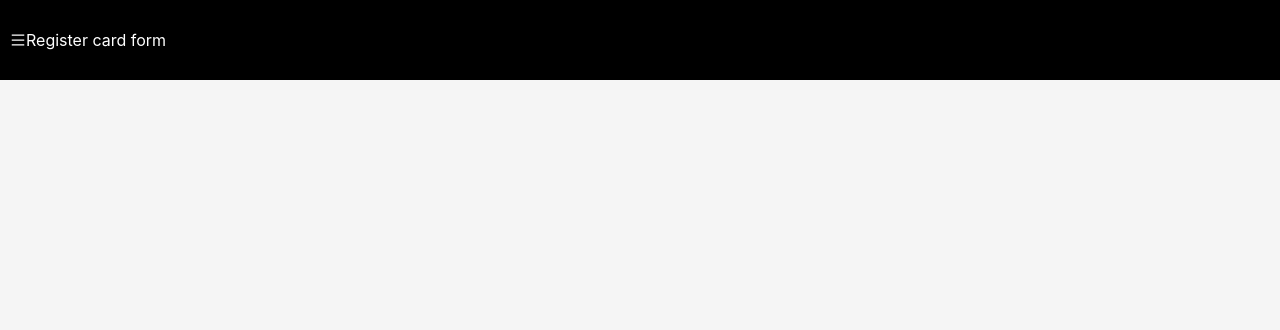
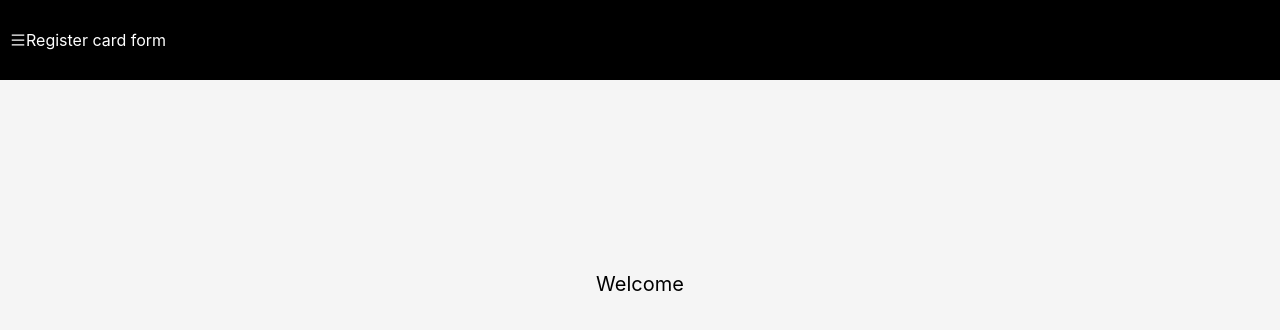
Before and after one commit to ldj0319/OnePageRegisterCreditCard, a React (Create React App) app in the folder creditcardwebapp/: page / in a window 1280 px wide. Shown: the top 330 px of the page. Built offline with nearby package versions, Linux system fonts and the light colour scheme.

Commit message:
Add HomePage

```diff
--- a/creditcardwebapp/src/App.tsx
+++ b/creditcardwebapp/src/App.tsx
@@ -1,11 +1,13 @@
 import React from 'react';
 import Sidebar from './components/Sidebar';
 import './App.css';
+import HomePage from './pages/HomePage';
 
 function App() {
   return (
     <div className="App">
         <Sidebar />
+        <HomePage />
     </div>
   );
 }
--- /dev/null
+++ b/creditcardwebapp/src/pages/HomePage.css
@@ -0,0 +1,5 @@
+.Welcome {
+    margin-top: 15%;
+    font-size: 20px;
+    text-align: center;
+}
--- /dev/null
+++ b/creditcardwebapp/src/pages/HomePage.tsx
@@ -0,0 +1,12 @@
+import React from 'react'
+import './HomePage.css'
+
+const HomePage = () => {
+    return (
+        <div className="Welcome">
+            Welcome
+        </div>
+    )
+}
+
+export default HomePage;
```
